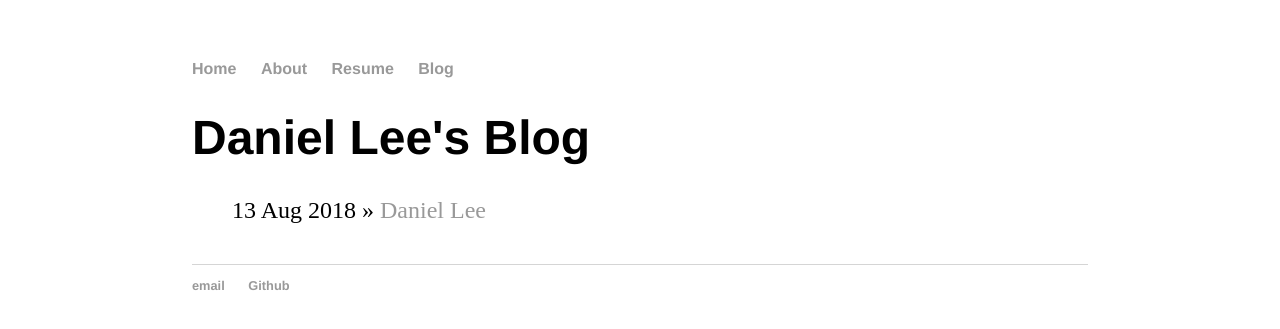
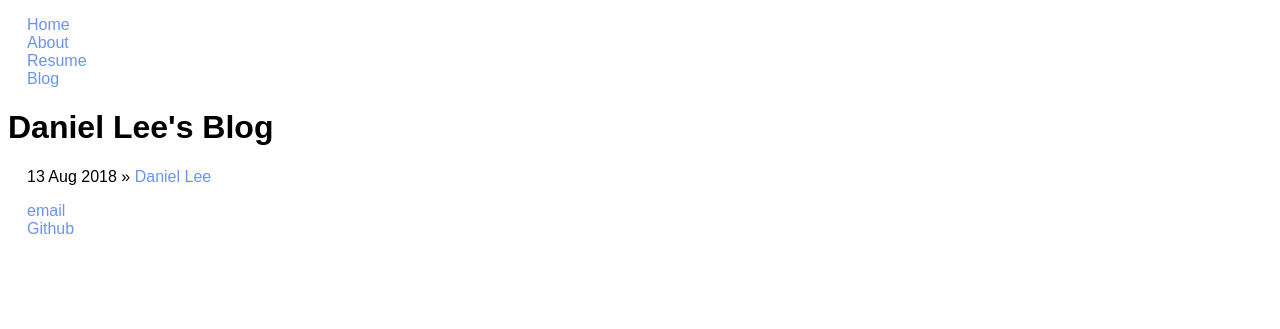
Before and after one commit to danihlee/danihlee.github.io, a Jekyll site: the page built from blog/index.html, in a window 1280 px wide. Shown: the top 329 px of the page. Built offline with Jekyll 4.4.1, drawn with Linux system fonts in a browser that asks for light colours.

Commit message:
update css

```diff
--- a/css/main.css
+++ b/css/main.css
@@ -1,43 +1,216 @@
+/*Overall frame for site*/
+
 body {
-    margin: 60px auto;
-    width: 70%;
+  font-family: 'Karla', sans-serif;
 }
-nav ul, footer ul {
-    font-family:'Helvetica', 'Arial', 'Sans-Serif';
-    padding: 0px;
-    list-style: none;
-    font-weight: bold;
-}
-nav ul li, footer ul li {
-    display: inline;
-    margin-right: 20px;
-}
-a {
-    text-decoration: none;
-    color: #999;
-}
-a:hover {
-    text-decoration: underline;
-}
-h1 {
-    font-size: 3em;
-    font-family:'Helvetica', 'Arial', 'Sans-Serif';
-}
-p {
-    font-size: 1.5em;
-    line-height: 1.4em;
-    color: #333;
-}
-footer {
-    border-top: 1px solid #d5d5d5;
-    font-size: .8em;
+a{
+  color: #6b93f2;
+  text-decoration: none;
 }
 
-ul.posts {
-    margin: 20px auto 40px;
-    font-size: 1.5em;
+a:hover {
+  color: #33b771;
+  text-decoration: none;
 }
 
-ul.posts li {
-    list-style: none;
+ul {
+  list-style-type: none;
+  margin-left: 19px;
+  padding: 0;
 }
+
+/*----------------------------------------------------------------------------*/
+/*Homepage*/
+
+.banner {
+  width: 95%;
+  display: block;
+  margin: auto;
+}
+
+/*----------------------------------------------------------------------------*/
+/*Life log*/
+
+table.logtable td.col1 { width: 100px; align='left'}
+table.logtable td.col2 { width: 460px; align='left'}
+
+.logdate {
+  font-size: 12px;
+  color: #999999;
+  font-weight: bold;
+}
+
+/*----------------------------------------------------------------------------*/
+/*Notes list*/
+
+.notes-list-title {
+  font-family: "Helvetica Neue", Helvetica, Arial, sans-serif;
+  font-size: 22px;
+  vertical-align: middle;
+  vertical-align: middle;
+  line-height: 25px;
+  margin: 1px;
+  padding: 0;
+}
+
+.notes-list-abstract {
+  display: block;
+  font-size: 16px;
+  vertical-align: middle;
+}
+
+.notes-list-date {
+  color: #666666;
+  font-size: 17px;
+  margin: 0;
+  padding: 0;
+}
+
+/*----------------------------------------------------------------------------*/
+/*Inidvidual note*/
+
+.note-title {
+  font-family: "Helvetica Neue", Helvetica, Arial, sans-serif;
+  font-size: 35px;
+  text-align: center;
+  font-weight: bold;
+  margin: 0;
+  padding: 0;
+}
+
+.note-abstract {
+  font-size: 17px;
+  text-align: center;
+  border-style: solid;
+  border-width: 1px;
+  padding-top: 18px;
+  padding-right: 18px;
+  padding-bottom: 18px;
+  padding-left: 18px;
+}
+
+.note-date {
+  font-size: 22px;
+  text-align: center;
+  margin: 0;
+  padding: 0;
+}
+
+.note-photo {
+  width: 50%;
+  height: 50%;
+  display: block;
+  margin: 0 auto;
+}
+
+/*----------------------------------------------------------------------------*/
+/*Projects list*/
+
+.projects-list-headers {
+  margin: 0;
+  padding: 0;
+}
+
+.projects-list-title {
+  font-family: "Helvetica Neue", Helvetica, Arial, sans-serif;
+  font-size: 22px;
+  vertical-align: middle;
+  vertical-align: middle;
+  line-height: 25px;
+  margin: 1px;
+  padding: 0;
+}
+
+.projects-list-recognitions {
+  color: #666666;
+  font-size: 15px;
+  font-weight: bold;
+  margin: 0;
+  padding: 0;
+}
+
+.projects-list-technologies {
+  color: #666666;
+  font-size: 15px;
+  margin: 0;
+  padding: 0;
+}
+
+.projects-list-abstract {
+  display: block;
+  font-size: 15px;
+  vertical-align: middle;
+}
+
+.projects-list-photo {
+  width: 100%;
+  height: 100%;
+  display: block;
+  margin: 0 auto;
+}
+
+/*----------------------------------------------------------------------------*/
+/*Individual project*/
+
+.project-title {
+  font-family: "Helvetica Neue", Helvetica, Arial, sans-serif;
+  font-size: 26px;
+  margin: 0;
+  padding: 0;
+}
+
+.project-abstract {
+  font-size: 17px;
+  text-align: center;
+  border-style: solid;
+  border-width: 1px;
+  padding-top: 18px;
+  padding-right: 18px;
+  padding-bottom: 18px;
+  padding-left: 18px;
+}
+
+.project-date {
+  font-size: 17px;
+  margin: 0;
+  padding: 0;
+}
+
+.project-photo-left {
+  width: 50%;
+  height: 50%;
+  display: inline;
+  float: left;
+}
+
+.project-photo-right {
+  width: 50%;
+  height: 50%;
+  display: inline;
+  float: right;
+}
+
+.project-photo-center {
+  width: 50%;
+  height: 50%;
+  display: block;
+  margin: 0 auto;
+}
+
+.project-recognitions {
+  font-size: 17px;
+  margin: 0;
+  padding: 0;
+}
+
+.project-technologies {
+  font-size: 17px;
+  margin: 0;
+  padding: 0;
+}
+
+.project-collaborators {
+  font-size: 17px;
+  margin: 0;
+  padding: 0;
+}
```
